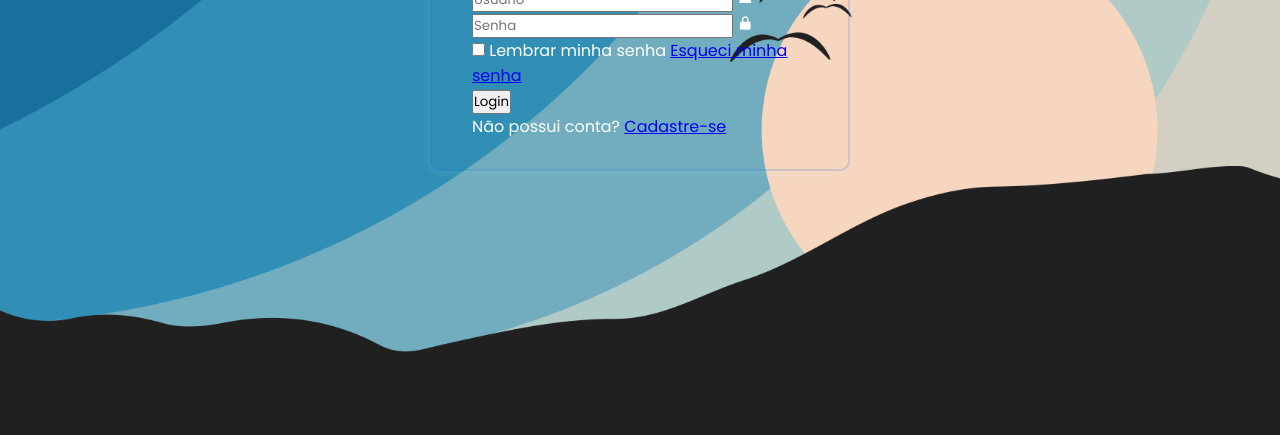
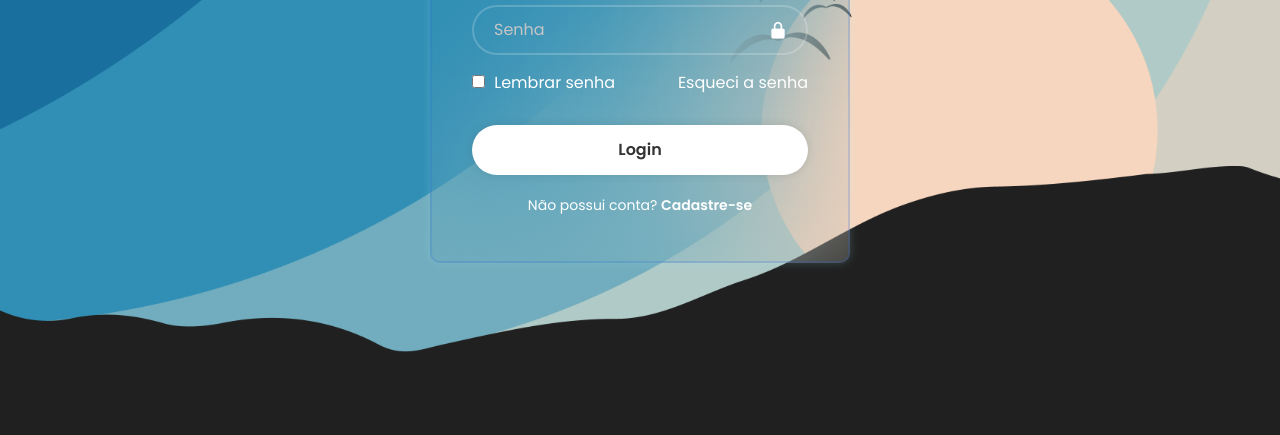
Before and after one commit to SilasCorreia8/tela-login, a plain HTML site: page index.html in a window 1280 px wide. Shown: the part 365-800 px from the top of the page. Drawn offline with nearby package versions, Linux system fonts and the light colour scheme.

Commit message:
feat: final style implementation

```diff
--- a/index.html
+++ b/index.html
@@ -24,12 +24,12 @@
             <div class="remember-forgot">
                 <label>
                     <input type="checkbox">
-                    Lembrar minha senha
+                    Lembrar senha
                 </label>
-                <a href="#">Esqueci minha senha</a>
+                <a href="#">Esqueci a senha</a>
             </div>
 
-            <button type="submit">Login</button>
+            <button type="submit" class="login">Login</button>
 
             <div class="register-link">
                 <p>Não possui conta? <a href="#">Cadastre-se</a></p>
--- a/style.css
+++ b/style.css
@@ -25,9 +25,98 @@ body {
     color: white;
     padding: 30px 40px;
     box-shadow: 0 0 10px rgba(171, 246, 252, 0.2);
+    backdrop-filter: blur(80px);
 }
 
 .container h1 {
     font-size: 36px;
     text-align: center;
 }
+
+.input-box {
+    position: relative;
+    width: 100%;
+    height: 50px;
+    margin: 30px 0;
+}
+
+.input-box input {
+    width: 100%;
+    height: 100%;
+    background-color: transparent;
+    border: 2px solid rgba(255, 255, 255, .2);
+    border-radius: 40px;
+    outline: none;
+    font-size: 16px;
+    color: #fff;
+    padding: 20px 45px 20px 20px;
+}
+
+.input-box input::placeholder {
+    color: #c5c5c5;
+}
+
+.input-box i {
+    position: absolute;
+    right: 20px;
+    top: 50%;
+    transform: translateY(-50%);
+    font-size: 20px;
+}
+
+.remember-forgot {
+    display: flex;
+    justify-content: space-between;
+    margin: -15px 0 15px;
+}
+
+.remember-forgot label input {
+    accent-color: #fff;
+    margin-right: 5px;
+}
+
+.remember-forgot a {
+    text-decoration: none;
+    color: #fff;
+}
+
+.remember-forgot a:hover {
+    text-decoration: underline;
+}
+
+.login {
+    width: 100%;
+    height: 50px;
+    background-color: #fff;
+    border: none;
+    border-radius: 40px;
+    cursor: pointer;
+    font-size: 16px;
+    color: #333;
+    font-weight: 600;
+    box-shadow: 0 0 10px rgba(0, 0, 0, .1);
+    margin-top: 15px;
+}
+
+.login:hover {
+    background-color: transparent;
+    border: 2px solid rgba(255, 255, 255, .2);
+    color: #fff;
+    transition: 0.2s;
+}
+
+.register-link {
+    font-size: 14px;
+    text-align: center;
+    margin: 20px 0 15px;
+}
+
+.register-link a {
+    text-decoration: none;
+    color: #fff;
+    font-weight: 600;
+}
+
+.register-link a:hover {
+    text-decoration: underline;
+}
```
